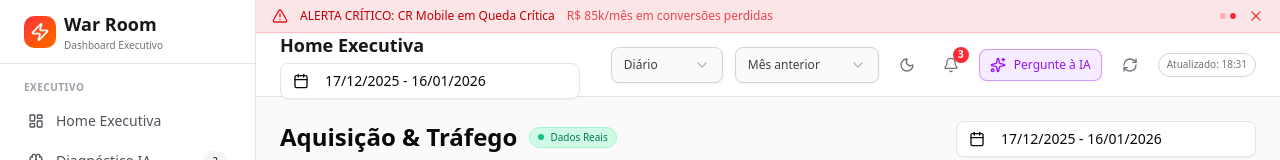
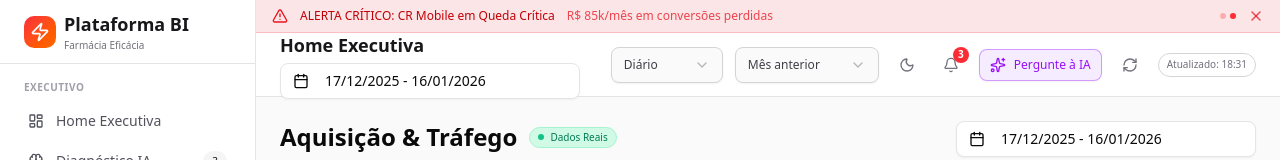
Before and after one commit to gustavolemosanalytics-star/farmacia-eficacia-dash, a Next.js app: page /aquisicao in a window 1280 px wide. Shown: the top 160 px of the page. Built offline with nearby package versions, Linux system fonts and the light colour scheme.

Commit message:
feat: updated site title to Plataforma BI - Farmácia Eficácia

```diff
--- a/src/app/layout.tsx
+++ b/src/app/layout.tsx
@@ -9,7 +9,7 @@ const inter = Inter({
 });
 
 export const metadata: Metadata = {
-  title: "War Room - Dashboard Executivo",
+  title: "Plataforma BI - Farmácia Eficácia",
   description: "Dashboard de diagnóstico para queda de receita e-commerce",
 };
 
--- a/src/components/layout/Sidebar.tsx
+++ b/src/components/layout/Sidebar.tsx
@@ -121,8 +121,8 @@ function SidebarHeader() {
                 <Zap className="h-5 w-5 text-white" />
             </div>
             <div>
-                <h1 className="text-lg font-bold text-zinc-900 dark:text-white">War Room</h1>
-                <p className="text-[10px] text-zinc-500 dark:text-zinc-500">Dashboard Executivo</p>
+                <h1 className="text-lg font-bold text-zinc-900 dark:text-white">Plataforma BI</h1>
+                <p className="text-[10px] text-zinc-500 dark:text-zinc-500">Farmácia Eficácia</p>
             </div>
         </div>
     );
```
